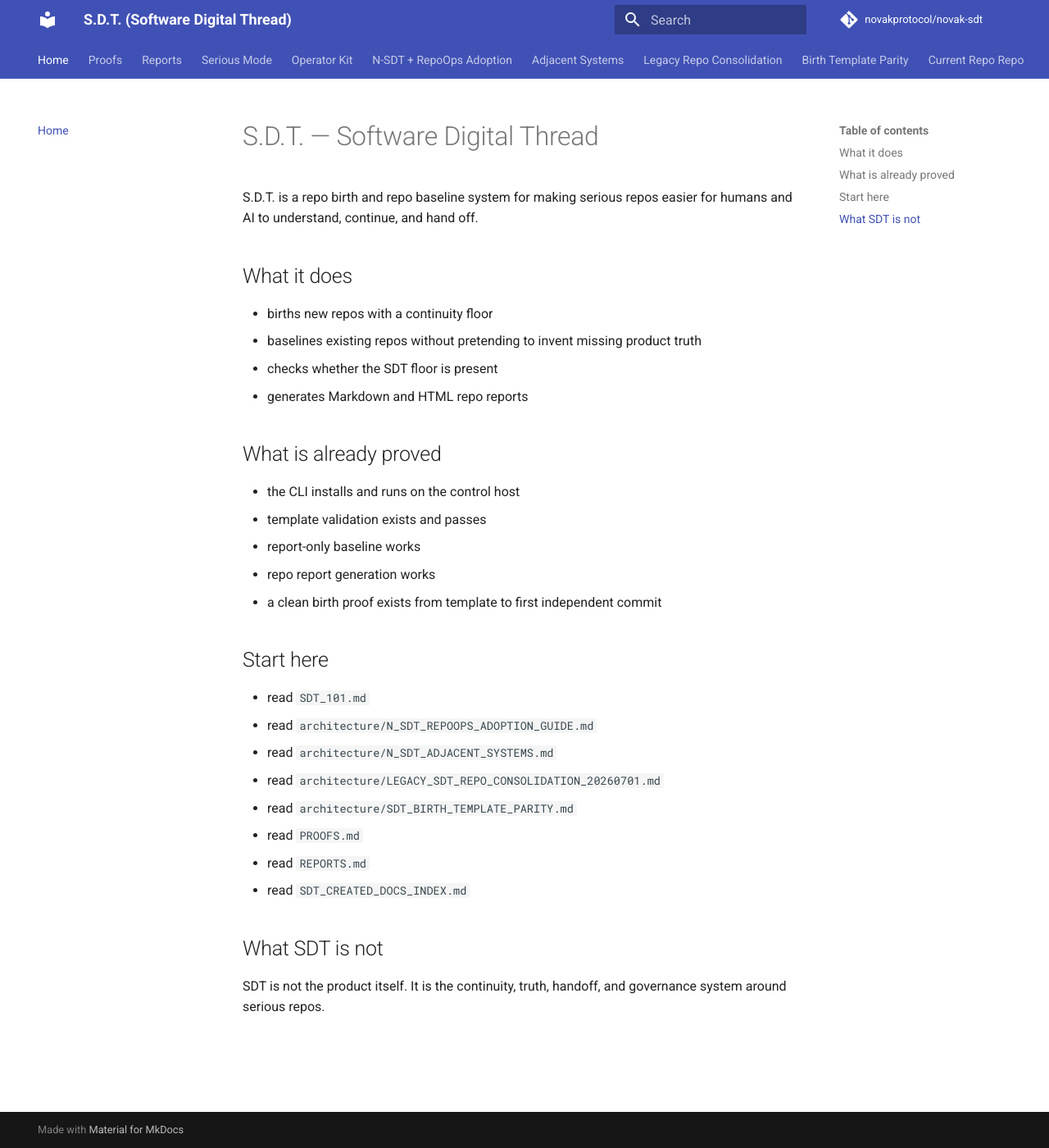
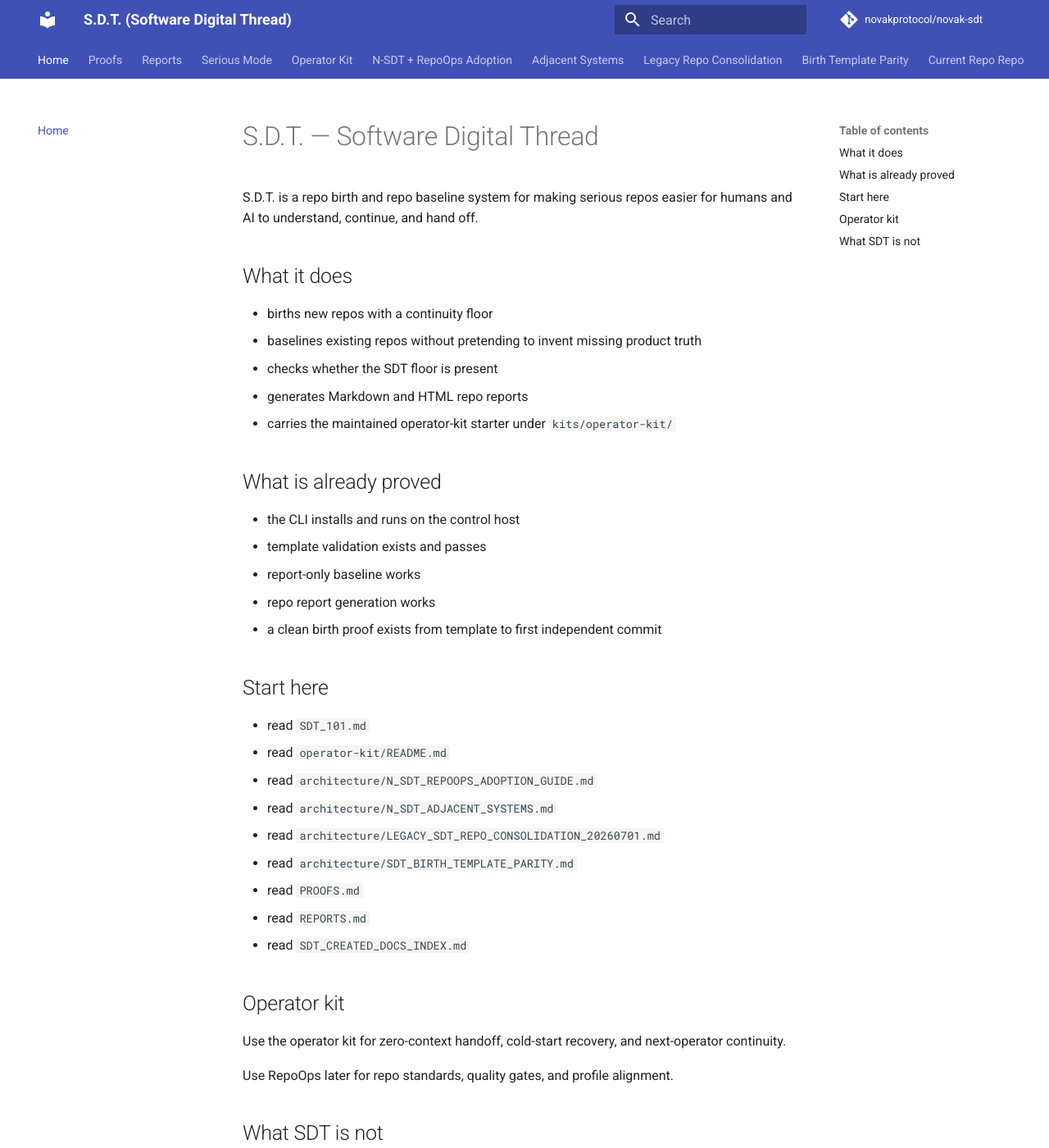
Before and after one commit to novakprotocol/novak-sdt, an MkDocs documentation site: the page built from docs/index.md, in a window 1280 px wide and 1400 px high. Shown: the whole window at 82% size. Built offline with MkDocs 1.6.1 and Material for MkDocs 9.7.7, drawn with Linux system fonts in a browser that asks for light colours; comment, search, counter and statistics services are not loaded.

Commit message:
Consolidate operator kit into N-SDT

```diff
--- a/docs/index.md
+++ b/docs/index.md
@@ -8,6 +8,7 @@ S.D.T. is a repo birth and repo baseline system for making serious repos easier
 - baselines existing repos without pretending to invent missing product truth
 - checks whether the SDT floor is present
 - generates Markdown and HTML repo reports
+- carries the maintained operator-kit starter under `kits/operator-kit/`
 
 ## What is already proved
 
@@ -20,6 +21,7 @@ S.D.T. is a repo birth and repo baseline system for making serious repos easier
 ## Start here
 
 - read `SDT_101.md`
+- read `operator-kit/README.md`
 - read `architecture/N_SDT_REPOOPS_ADOPTION_GUIDE.md`
 - read `architecture/N_SDT_ADJACENT_SYSTEMS.md`
 - read `architecture/LEGACY_SDT_REPO_CONSOLIDATION_20260701.md`
@@ -28,6 +30,12 @@ S.D.T. is a repo birth and repo baseline system for making serious repos easier
 - read `REPORTS.md`
 - read `SDT_CREATED_DOCS_INDEX.md`
 
+## Operator kit
+
+Use the operator kit for zero-context handoff, cold-start recovery, and next-operator continuity.
+
+Use RepoOps later for repo standards, quality gates, and profile alignment.
+
 ## What SDT is not
 
 SDT is not the product itself.
```
